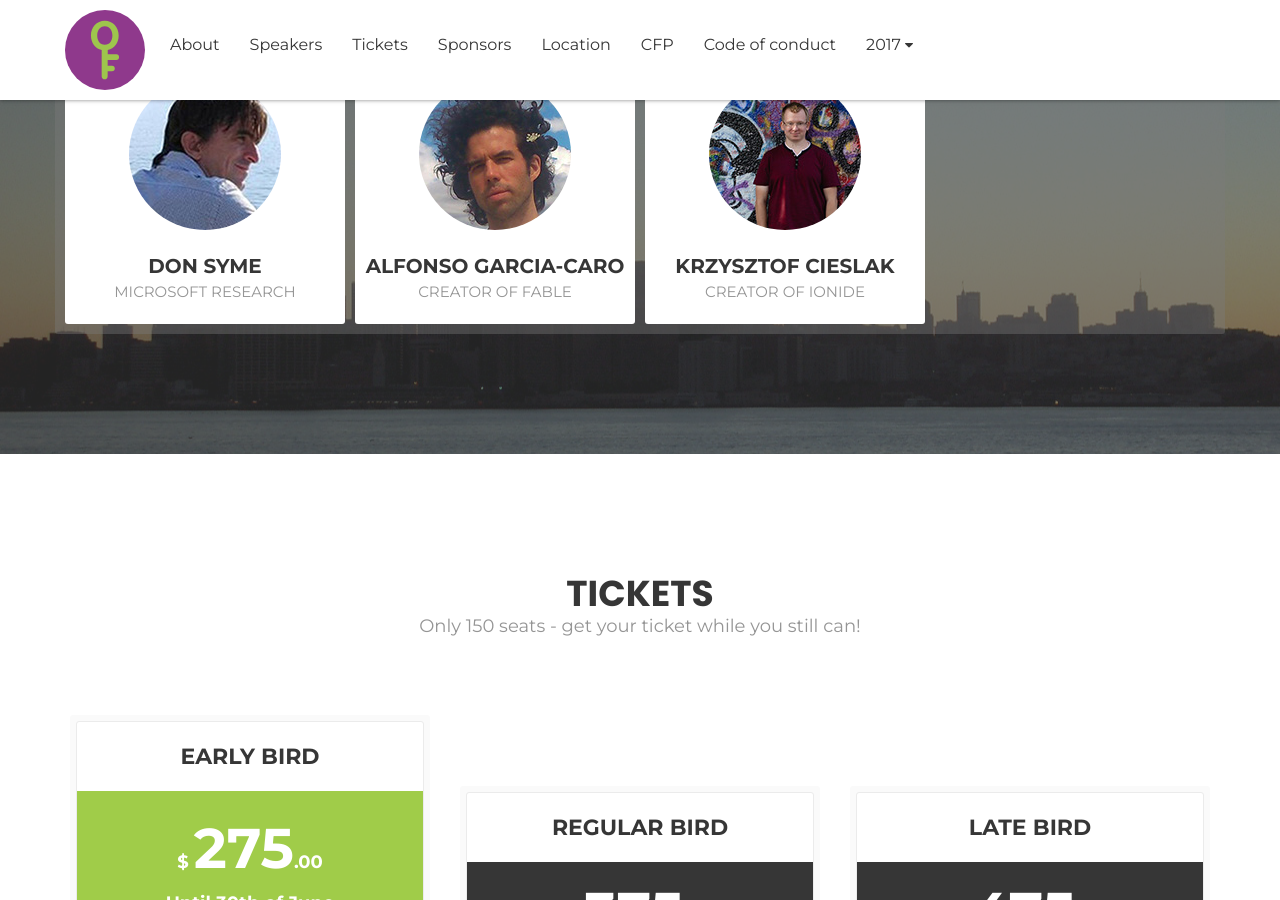
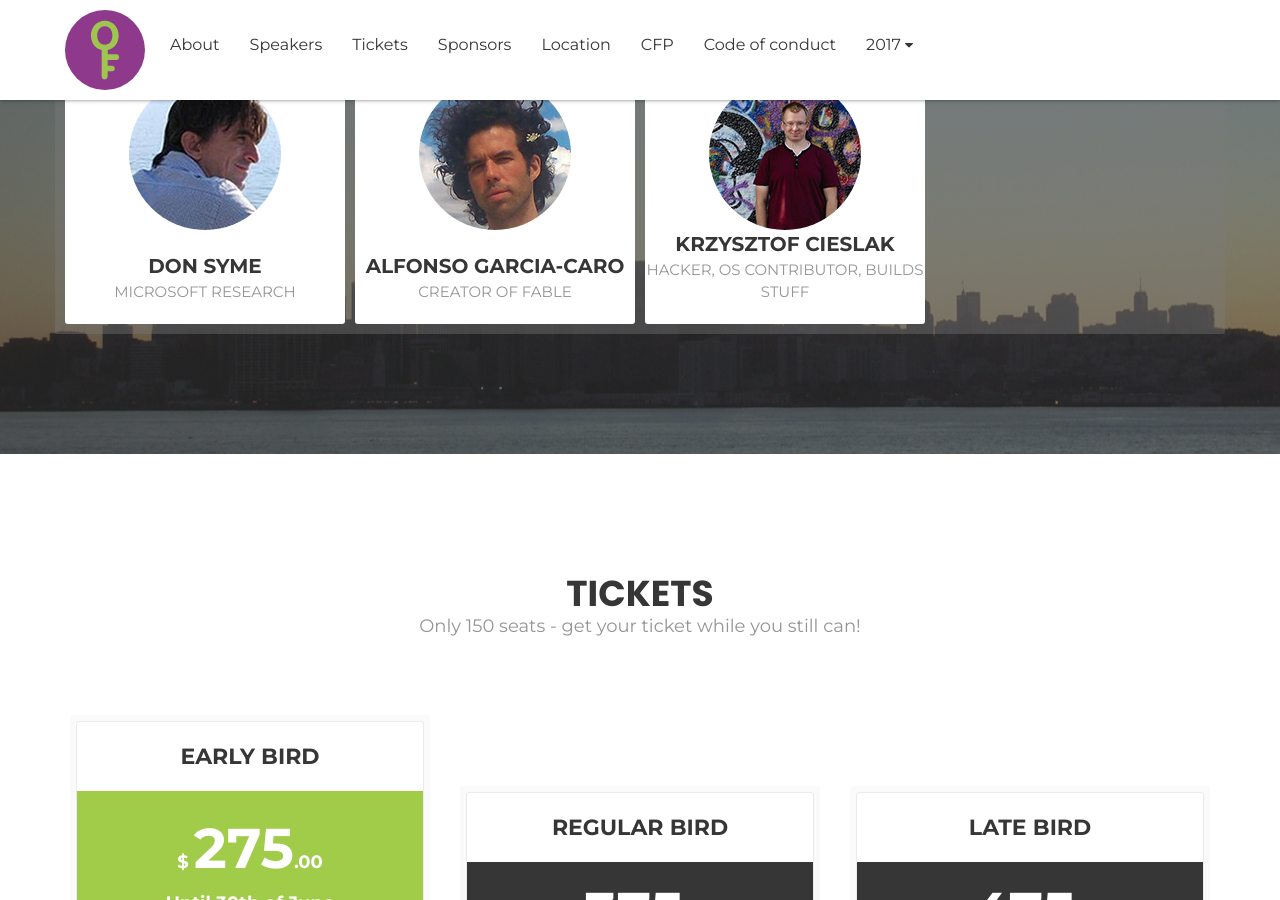
Before and after one commit to open-fsharp/open-fsharp.github.io, a Jekyll site: the page built from index.html, in a window 1280 px wide and 900 px high, scrolled down 1616 px. Built offline with Jekyll 4.4.1, drawn with Linux system fonts in a browser that asks for light colours; the list of posts is cut into pages by our own code; comment, search, counter and statistics services are not loaded.

Commit message:
fix headline for krzysztof

```diff
--- a/index.html
+++ b/index.html
@@ -179,7 +179,7 @@
 							</div><!-- /.speaker-thumb -->
 							<div class="speaker-content">
 								<a href="#" class="speaker-name">KRZYSZTOF CIESLAK</a>
-								<p class="designation">Creator of Ionide</p>
+								<p class="designation">HACKER, OS CONTRIBUTOR, BUILDS STUFF</p>
 							</div>
 							<div class="speaker-social">
 								<ul class="social-media">
```
